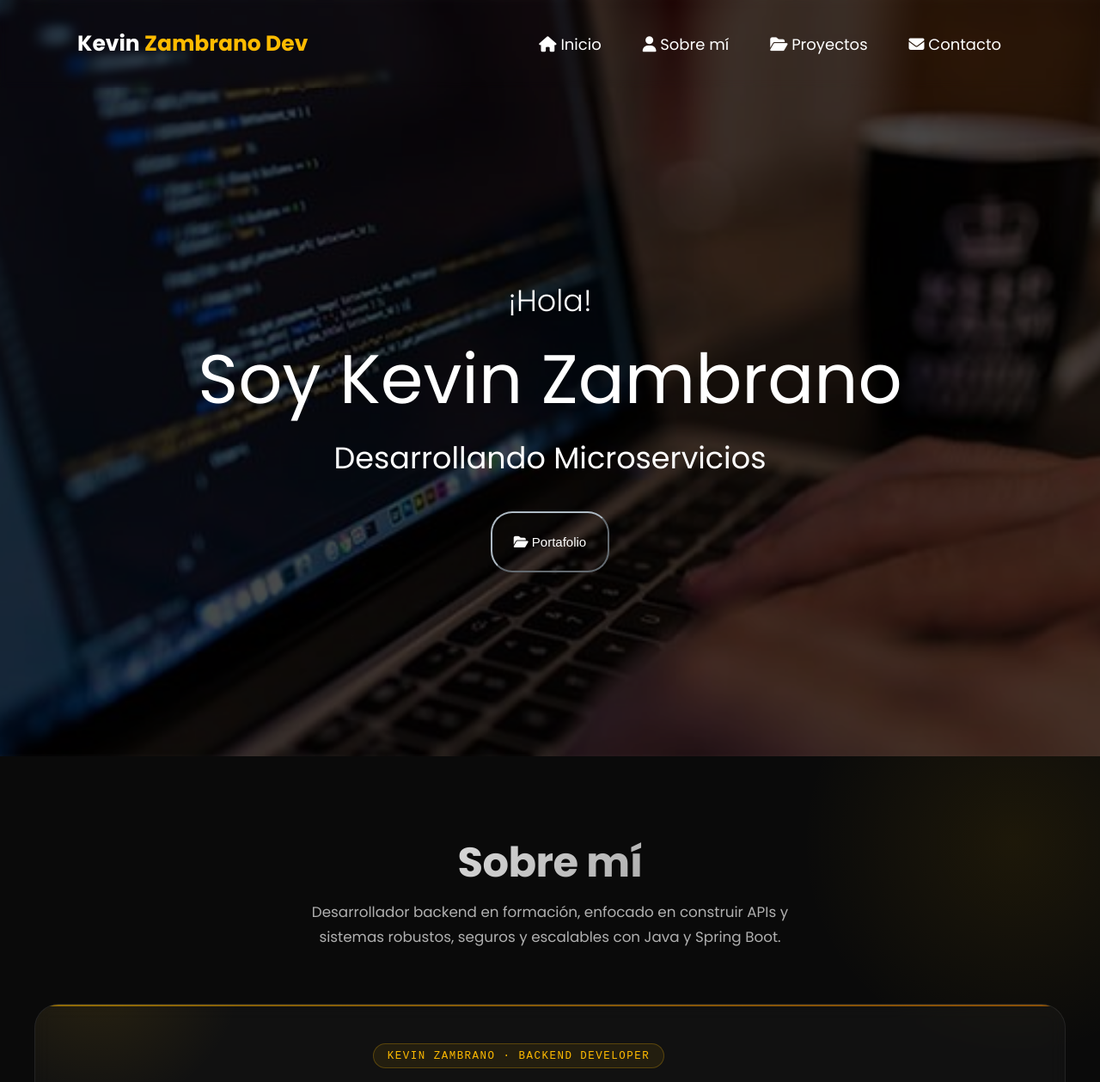
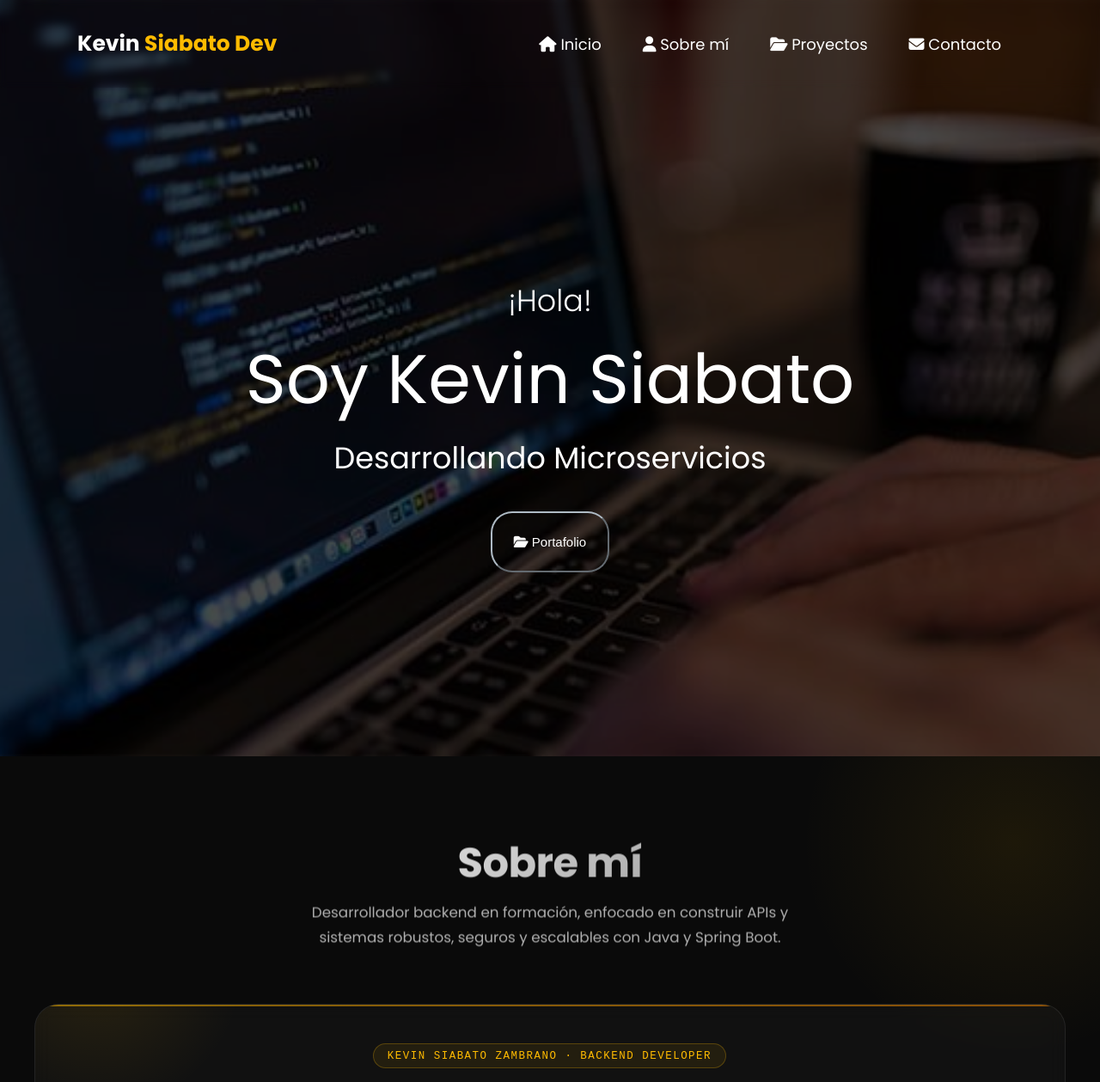
Before and after one commit to kssz17/portafolio, a plain HTML site: page index.html in a window 1280 px wide. Shown: the top 1259 px of the page at 86% size. Drawn offline with nearby package versions, Linux system fonts and the light colour scheme.

Commit message:
Unifica el nombre y añade botón para descargar el CV

```diff
--- a/index.html
+++ b/index.html
@@ -4,7 +4,7 @@
 <head>
     <meta charset="UTF-8" />
     <meta name="viewport" content="width=device-width, initial-scale=1.0" />
-    <title>Kevin Zambrano | Desarrollador Backend (Java · Spring Boot)</title>
+    <title>Kevin Siabato Zambrano | Desarrollador Backend (Java · Spring Boot)</title>
     <link rel="stylesheet" href="style.css">
     <script src="script.js" defer></script>
     <link href="https://fonts.googleapis.com/css2?family=Poppins:wght@300;400;600;700&display=swap" rel="stylesheet">
@@ -18,7 +18,7 @@
 
 <header class="navbar">
   <div class="container1">
-    <h1 class="logo">Kevin <span>Zambrano Dev</span></h1>
+    <h1 class="logo">Kevin <span>Siabato Dev</span></h1>
 
     <!-- Botón hamburguesa -->
     <button class="hamburger" id="hamburgerBtn">
@@ -42,7 +42,7 @@
     <section id="inicio" class="hero fade-in">
         <div class="hero-content">
             <h2>¡Hola!</h2>
-            <h3>Soy <span>Kevin Zambrano</span></h3>
+            <h3>Soy <span>Kevin Siabato</span></h3>
             <p id="text">Desarrollando <span id="role"></span></p>
             <button><i class="fa-solid fa-folder-open"></i> <a href="#portafolio">Portafolio</a></button>
         </div>
@@ -70,7 +70,7 @@
       </div>
 
       <div class="profile-content">
-        <span class="profile-eyebrow">Kevin Zambrano · Backend Developer</span>
+        <span class="profile-eyebrow">Kevin Siabato Zambrano · Backend Developer</span>
         <h3 class="profile-headline">Construyo APIs <span>robustas, seguras y escalables.</span></h3>
         <p class="profile-bio">
           Desarrollador de software con foco en el backend: APIs REST, lógica de negocio y bases de datos con Java, Spring Boot y MySQL. Me motivan los entornos exigentes —banca y consultoría— donde la seguridad, el rendimiento y cada decisión técnica importan y se justifican.
@@ -116,6 +116,9 @@
           </a>
           <a href="#portafolio" class="btn-line">
             <i class="fa-solid fa-folder-open"></i> Ver proyectos
+          </a>
+          <a href="./cv/Kevin-Siabato-Zambrano-CV.pdf" class="btn-line" download target="_blank" rel="noopener">
+            <i class="fa-solid fa-file-arrow-down"></i> Descargar CV
           </a>
         </div>
       </div>
@@ -625,7 +628,7 @@
 
     <!-- FOOTER -->
     <footer class="footer">
-        <p>© 2025 Kevin Zambrano | Todos los derechos reservados</p>
+        <p>© 2026 Kevin Siabato Zambrano | Todos los derechos reservados</p>
     </footer>
 
 </body>
```
Also changed, not shown: 1 other file.
